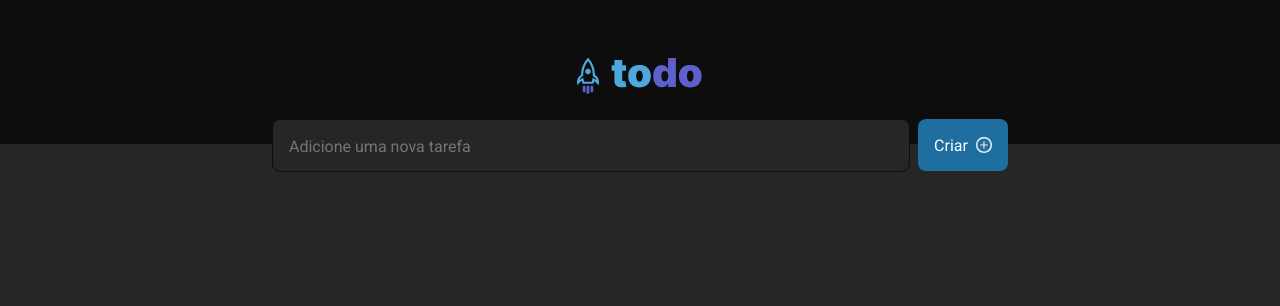
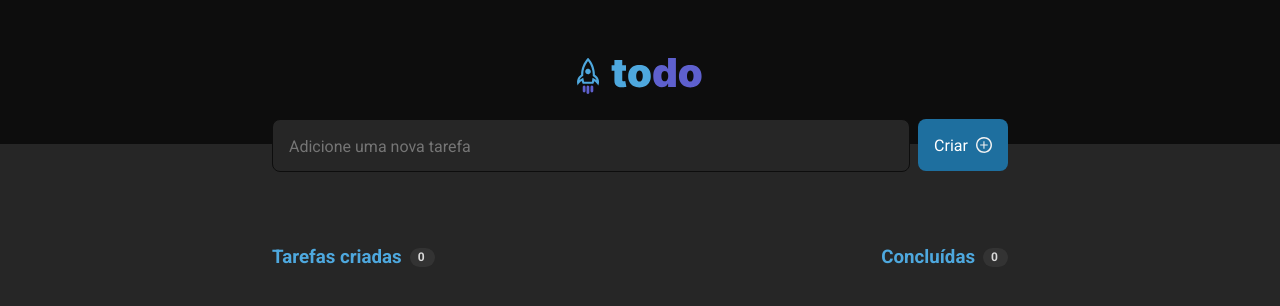
Before and after one commit to kelyAna/todo-list-ignite, a React (Vite) app: page / in a window 1280 px wide. Shown: the top 306 px of the page. Built offline with nearby package versions, Linux system fonts and the light colour scheme.

Commit message:
feat: add Todo component

```diff
--- a/src/App.module.css
+++ b/src/App.module.css
@@ -4,7 +4,7 @@
   padding: 0 1rem;
 
   display: flex;
-  flex-direction: row;
+  flex-direction: column;
   justify-content: center;
   align-items: center;
 }
--- a/src/App.tsx
+++ b/src/App.tsx
@@ -1,6 +1,7 @@
 import styles from './App.module.css'
 import { Header } from './components/Header'
 import { Task } from './components/Task'
+import { Todo } from './components/Todo'
 import './global.css'
 
 function App() {
@@ -10,6 +11,9 @@ function App() {
 
       <div className={styles.wrapper}>
         <Task />
+        <div>
+          <Todo />
+        </div>
       </div>
     </div>
   )
--- /dev/null
+++ b/src/components/Counter.tsx
@@ -0,0 +1,7 @@
+import styles from './modules/Counter.module.css'
+
+export function Counter(){
+  return(
+    <div className={styles.counterContent}>0</div>
+  )
+}
--- /dev/null
+++ b/src/components/Todo.tsx
@@ -0,0 +1,19 @@
+import { Counter } from './Counter'
+import styles from './modules/Todo.module.css'
+
+export function Todo() {
+  return(
+    <div className={styles.todoContent}>
+      <div className={styles.infoTaks}>
+        <div className={styles.createdTasks}>
+          <h3>Tarefas criadas</h3>
+          <Counter />
+        </div>
+        <div className={styles.doneTasks}>
+          <h3>Concluídas</h3>
+          <Counter />
+        </div>
+      </div>
+    </div>
+  )
+}
--- /dev/null
+++ b/src/components/modules/Counter.module.css
@@ -0,0 +1,20 @@
+.counterContent{
+  border-radius: 999px;
+  padding: 0.125rem 0.5rem;
+
+  align-items: center;
+  display: flex;
+
+  width: 25px;
+  height: 19px;
+  font-size: 0.75rem;
+  font-weight: 600;
+
+  margin-left: 8px;
+  color: var(--gray-200);
+  background: var(--gray-400);
+
+  flex: none;
+  order: 1;
+  flex-grow: 0;
+}
--- a/src/components/modules/Task.module.css
+++ b/src/components/modules/Task.module.css
@@ -4,6 +4,7 @@
 
   display: flex;
 
+  margin-bottom: 10px;
   margin-top: calc(0px - 3.1rem - 8px);
 
   align-items: center;
--- /dev/null
+++ b/src/components/modules/Todo.module.css
@@ -0,0 +1,20 @@
+.todoContent {
+  width: 736px;
+
+  margin-top: 4rem;
+}
+
+.infoTaks {
+  justify-content: space-between;
+  align-items: center;
+  display: flex;
+
+  color: #4EA8DE;
+}
+
+.infoTaks .doneTasks, .createdTasks{
+  display: flex;
+  text-align: justify;
+  justify-content: space-between;
+  align-items: center;
+}
--- a/src/global.css
+++ b/src/global.css
@@ -1,6 +1,8 @@
 :root {
   --white: #fff;
+  --gray-200: #D9D9D9;
   --gray-300: #808080;
+  --gray-400: #333333;
   --gray-500: #262626;
   --gray-700: #0D0D0D;
 }
```
